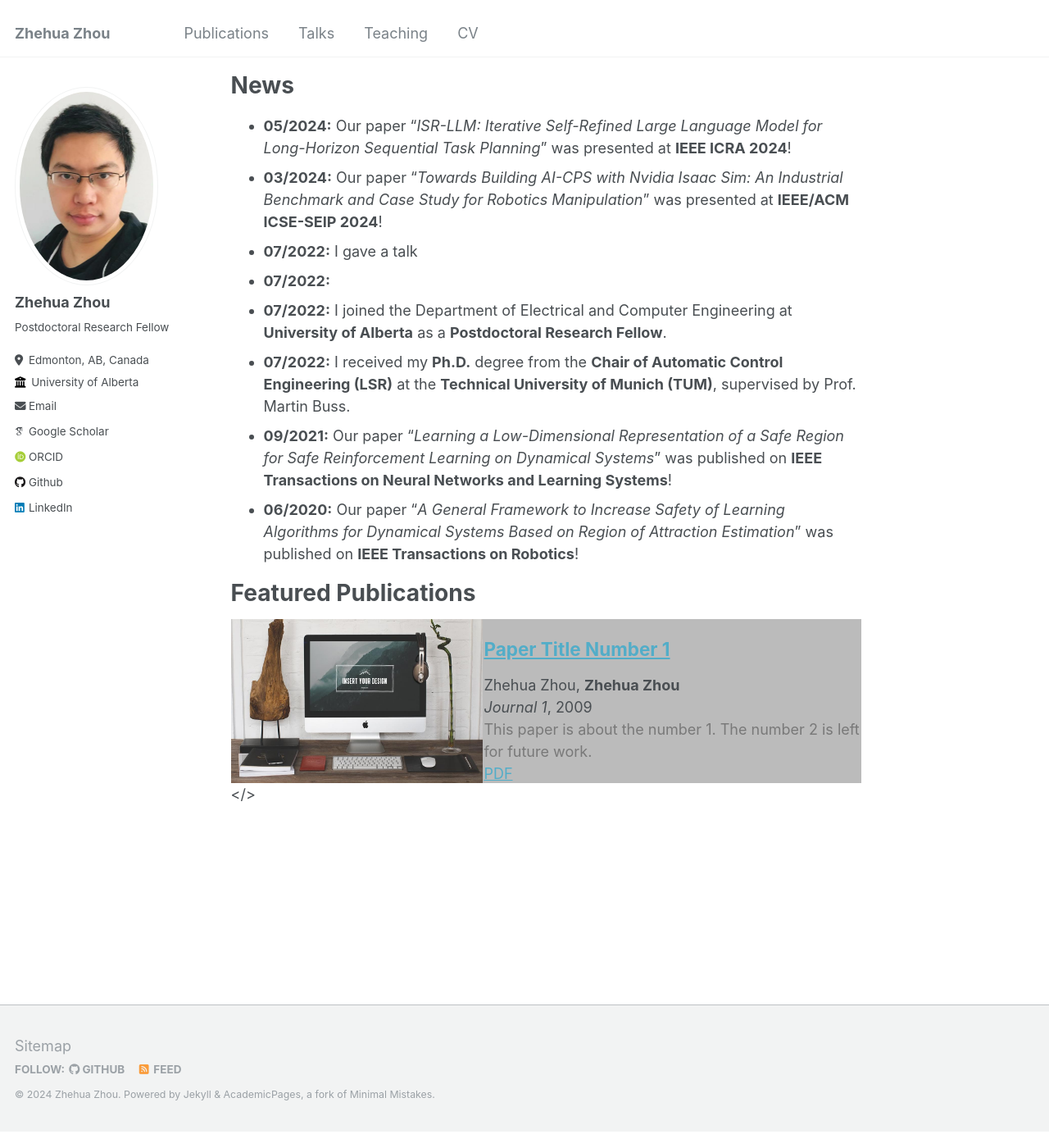
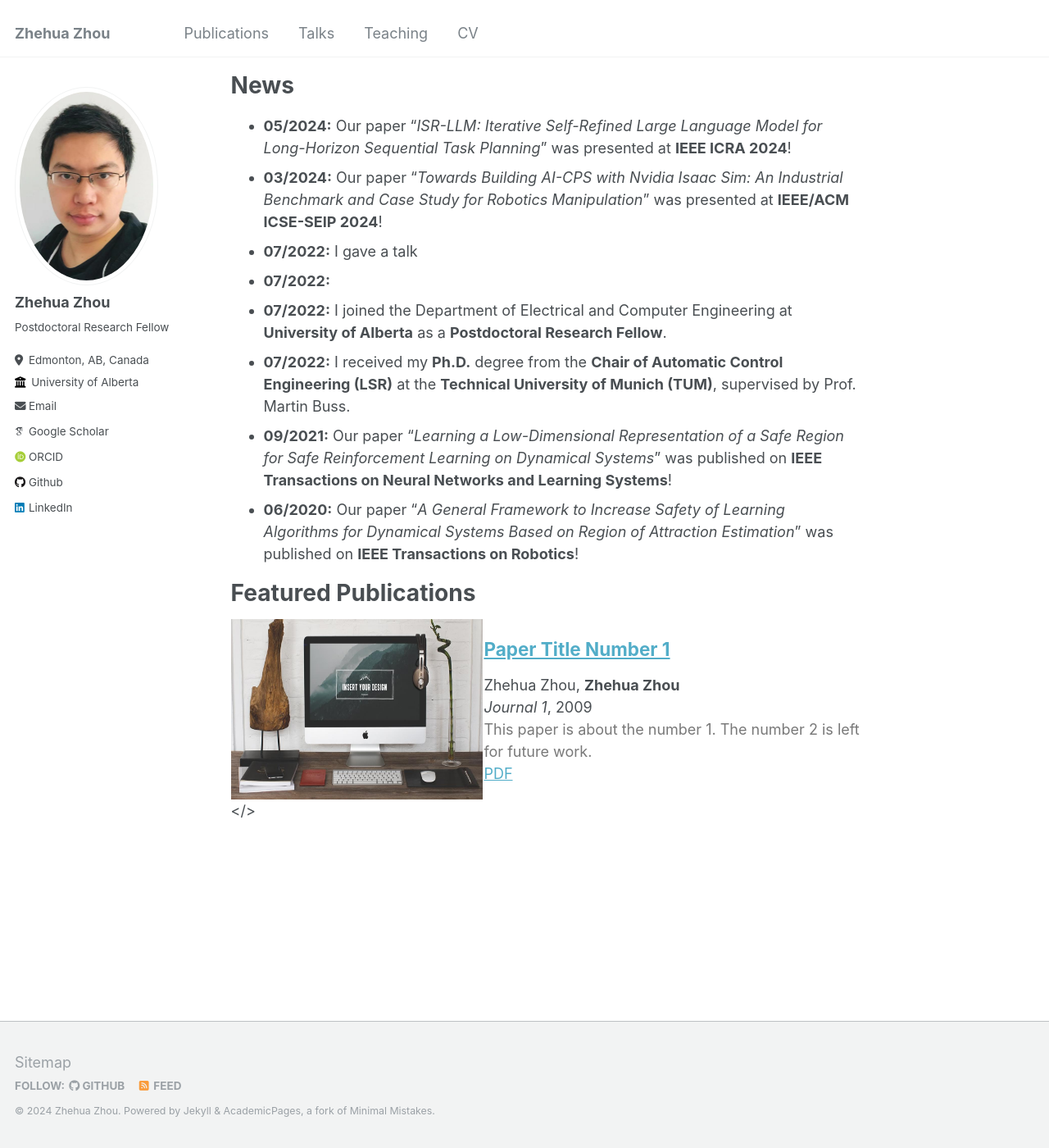
Before and after one commit to zhehuazhou/zhehuazhou.github.io, a Jekyll site: the page built from _pages/about.md, in a window 1280 px wide and 1400 px high, scrolled down 377 px. Shown: the whole window at 82% size. Built offline with Jekyll 4.4.1, drawn with Linux system fonts in a browser that asks for light colours; some web fonts are replaced.

Commit message:
initial update

```diff
--- a/_includes/archive-single_double.html
+++ b/_includes/archive-single_double.html
@@ -21,7 +21,7 @@
 .column {
   float: left;
   padding: 0px;
-  height: 200px;
+  height: 220px;
 }
 
 .left {
@@ -48,35 +48,6 @@
 }
 </style>
 
-<style>
-.col-container {
-  display: table;
-  width: 100%;
-  vertical-align:top;
-  margin-top:0px;
-}
-.col-left {
-  display: table-cell;
-  padding: 0px;
-  width: 40%;
-  vertical-align:center;
-  margin-top:0px;
-}
-.col-left img {
-  height: 100%;
-  width: 100%;
-  display: block;
-}
-
-.col-right {
-  display: table-cell;
-  padding: 1px;
-  width: 60%;
-  vertical-align:top;
-  margin-top:0px;
-}
-</style>
-
 <div class="{{ include.type | default: "list" }}__item">
   <article class="archive__item" itemscope itemtype="http://schema.org/CreativeWork">
     {% if include.type == "grid" and teaser %}
@@ -92,12 +63,12 @@
     {% endif %}
 
     <div class="row">
-      <div class="column left" style="background-color:#aaa;">
+      <div class="column left">
         {% if post.teaser %}
           <img src= "{{ post.teaser }}">
         {% endif %}
       </div>
-      <div class="column right" style="background-color:#bbb;">
+      <div class="column right">
         <h2 class="archive__item-title" itemprop="headline">
           {% if post.link %}
             <a href="{{ post.link }}">{{ title }}</a> <a href="{{ base_path }}{{ post.url }}" rel="permalink"><i class="fa fa-link" aria-hidden="true" title="permalink"></i><span class="sr-only">Permalink</span></a>
```
